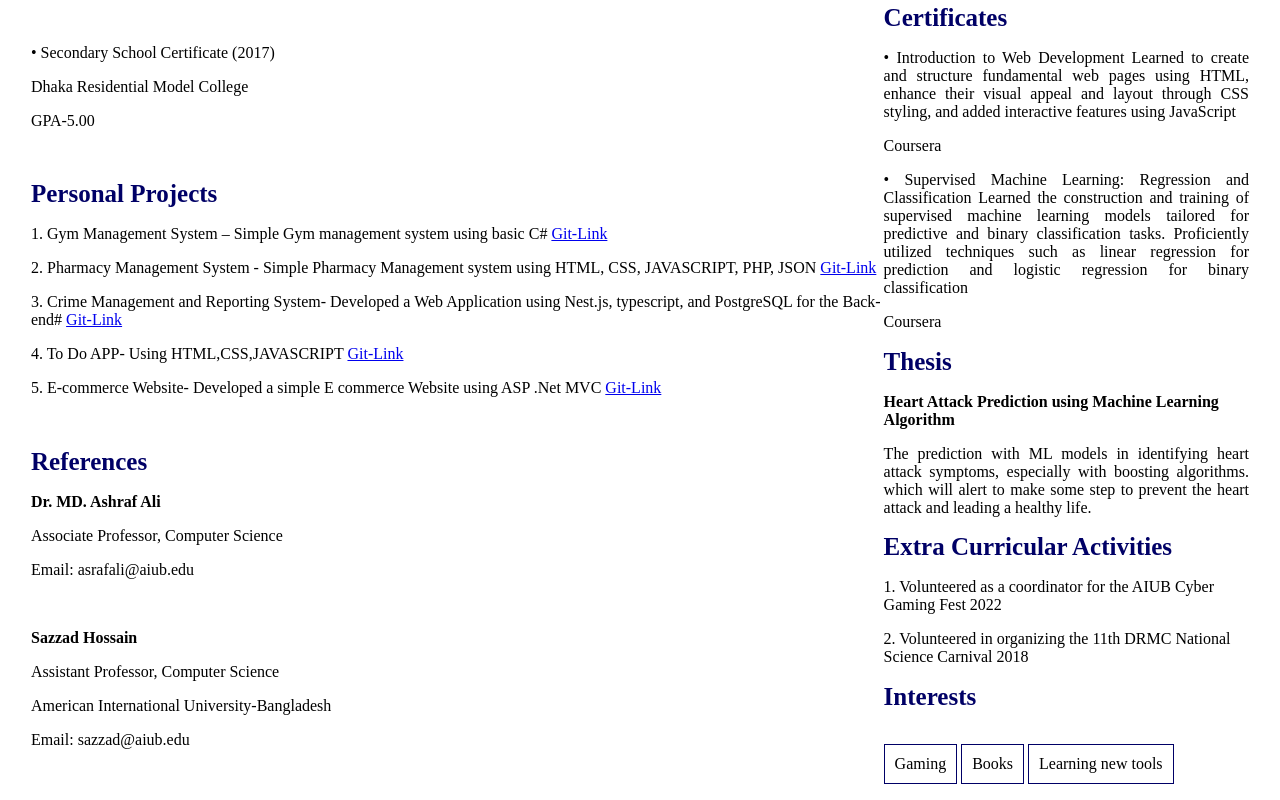
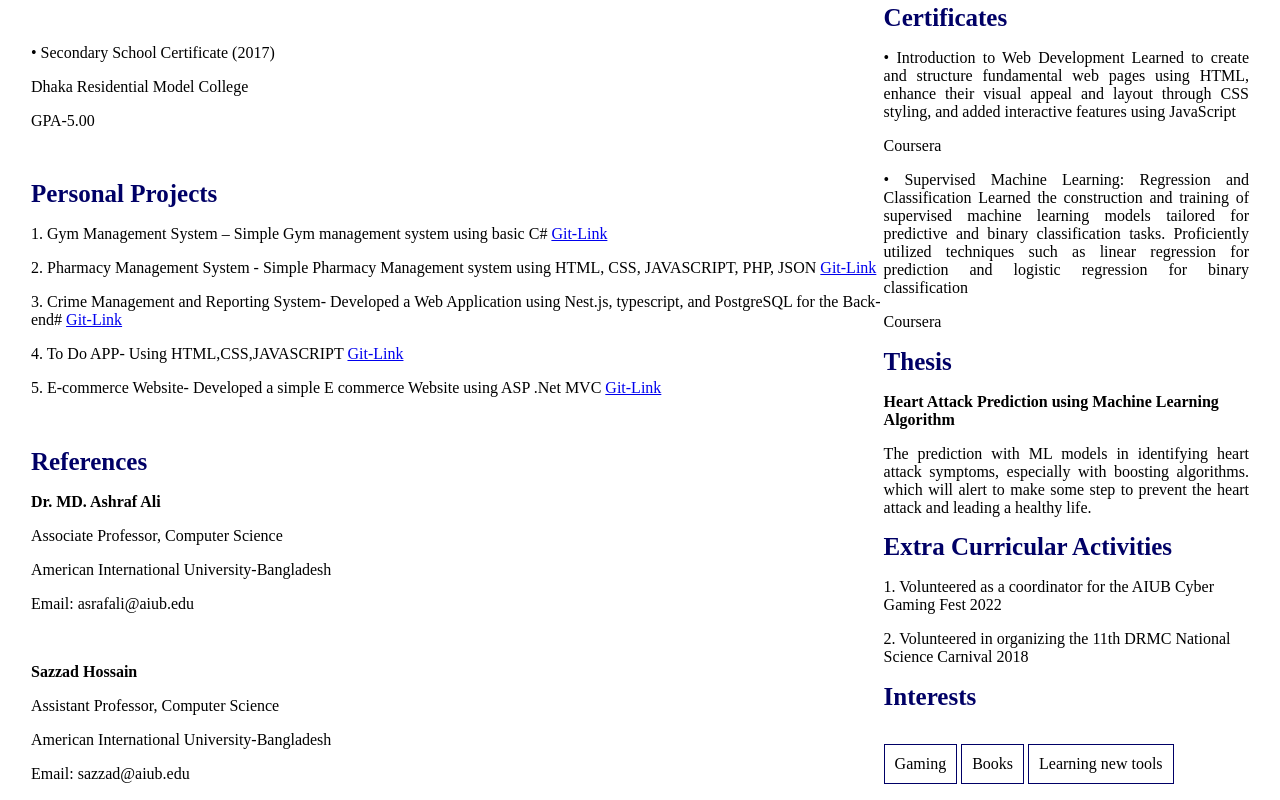
Before and after one commit to Srafi3107/srafi3107.github.io, a plain HTML site: page index.html in a window 1280 px wide. Shown: the part 796-1596 px from the top of the page. Drawn offline with Linux system fonts and the light colour scheme.

Commit message:
Update index.html

```diff
--- a/index.html
+++ b/index.html
@@ -124,7 +124,7 @@
 <h1 style="font-size: 25px; color:#000066;">References</h1>
 <p><b>Dr. MD. Ashraf Ali</b></p>
 <p>Associate Professor, Computer Science</p>
-<p> </p>
+<p>American International University-Bangladesh </p>
 <p> Email: asrafali@aiub.edu</p>
 <br>
 
```
